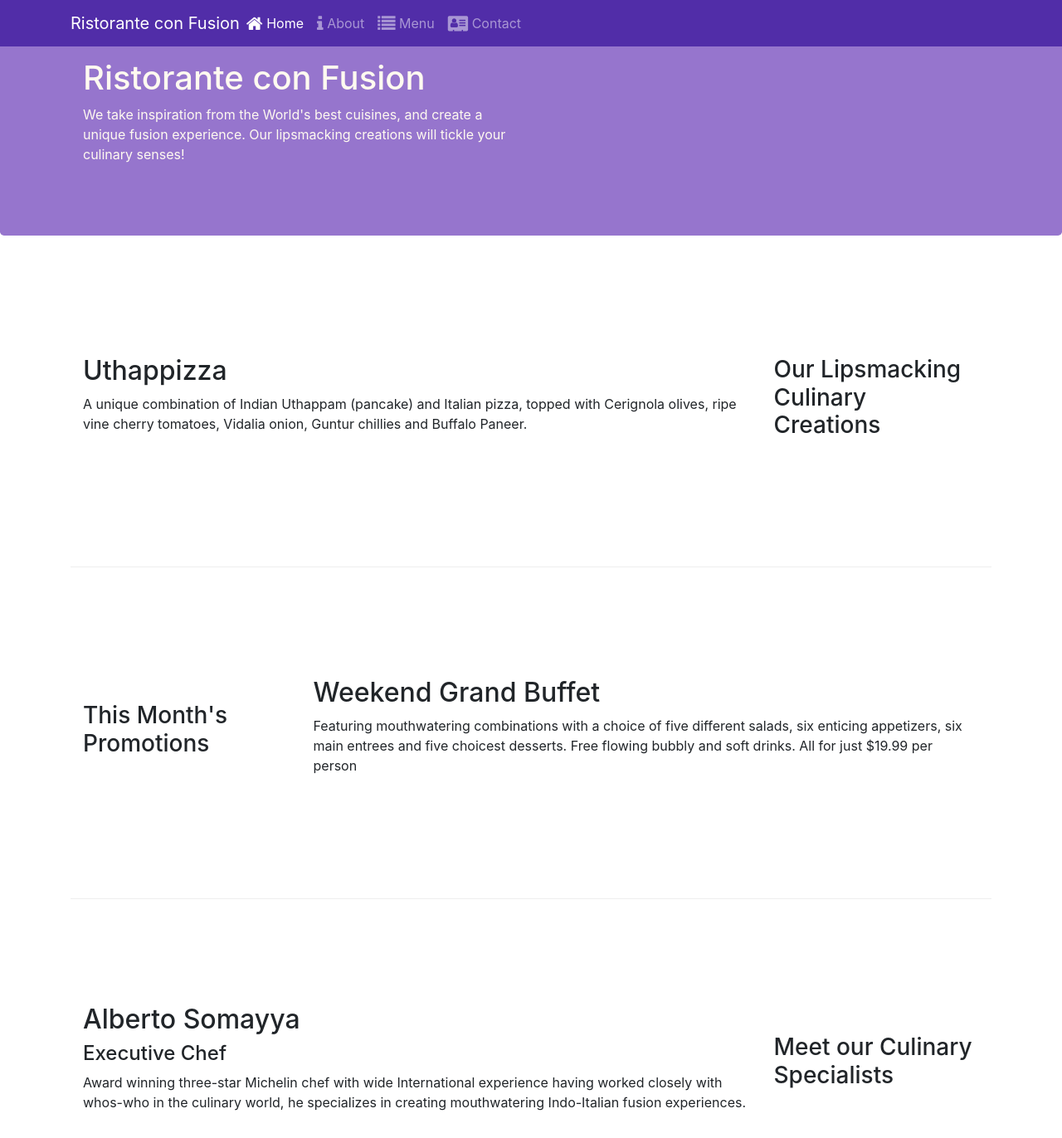
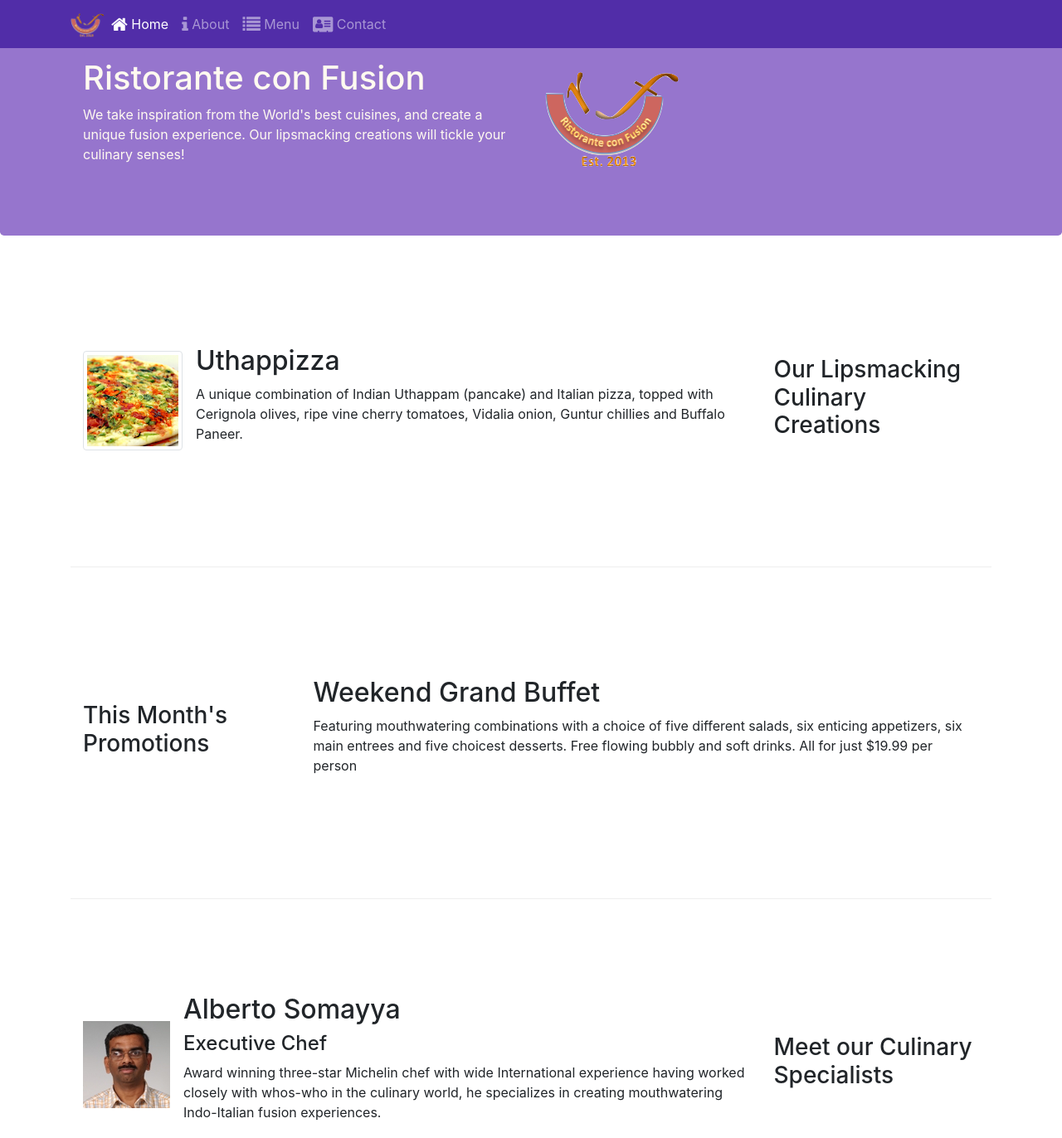
Before and after one commit to basharssalman/conFusion, a website: page index.html in a window 1280 px wide. Shown: the top 1372 px of the page at 83% size. Drawn offline with nearby package versions, Linux system fonts and the light colour scheme.

Commit message:
images and media

```diff
--- a/index.html
+++ b/index.html
@@ -22,7 +22,7 @@
             <button class="navbar-toggler" type="button" data-toggle="collapse" data-target="#Navbar">
                 <span class="navbar-toggler-icon"></span>
             </button>
-            <a class="navbar-brand mr-auto" href="#">Ristorante con Fusion</a>
+            <a class="navbar-brand mr-auto" href="#"><img src="img/logo.png" height="30" width="41"></a>
             <div class="collapse navbar-collapse" id="Navbar">
                 <ul class="navbar-nav mr-auto">
                     <li class="nav-item active"><a class="nav-link" href="#"><span class="fa fa-home fa-lg"></span> Home</a></li>
@@ -41,7 +41,8 @@
                     <h1>Ristorante con Fusion</h1>
                     <p>We take inspiration from the World's best cuisines, and create a unique fusion experience. Our lipsmacking creations will tickle your culinary senses!</p>
                 </div>
-                <div class="col-12 col-sm">
+                <div class="col-12 col-sm align-self-center">
+                    <img src="./img/logo.png" class="img-fluid">
                 </div>
             </div>
         </div>
@@ -53,8 +54,14 @@
                 <h3>Our Lipsmacking Culinary Creations</h3>
             </div>
             <div class="col col-sm order-sm-first col-md">
-                <h2>Uthappizza</h2>
-                <p>A unique combination of Indian Uthappam (pancake) and Italian pizza, topped with Cerignola olives, ripe vine cherry tomatoes, Vidalia onion, Guntur chillies and Buffalo Paneer.</p>
+                <div class="media">
+                    <img class="d-flex mr-3 img-thumbnail align-self-center"
+                    src="img/uthappizza.png" alt="uthappizza">
+                        <div class="media-body">
+                            <h2 class="mt-0">Uthappizza</h2>
+                            <p>A unique combination of Indian Uthappam (pancake) and Italian pizza, topped with Cerignola olives, ripe vine cherry tomatoes, Vidalia onion, Guntur chillies and Buffalo Paneer.</p>
+                        </div>
+                </div>
             </div>
         </div>
 
@@ -74,9 +81,15 @@
                 <h3>Meet our Culinary Specialists</h3>
             </div>
             <div class="col col-sm order-sm-first col-md">
-                <h2>Alberto Somayya</h2>
-                <h4>Executive Chef</h4>
-                <p>Award winning three-star Michelin chef with wide International experience having worked closely with whos-who in the culinary world, he specializes in creating mouthwatering Indo-Italian fusion experiences. </p>
+                <div class="media">
+                    <img class="d-flex mr-3 align-self-center"
+                         src="img/alberto.png" alt="alberto">
+                    <div class="media-body">
+                        <h2 class="mt-0">Alberto Somayya</h2>
+                        <h4>Executive Chef</h4>
+                        <p>Award winning three-star Michelin chef with wide International experience having worked closely with whos-who in the culinary world, he specializes in creating mouthwatering Indo-Italian fusion experiences. </p>
+                    </div>
+                </div>
             </div>
         </div>
     </div>
```
Also changed, not shown: aboutus.html (+3 -2 lines), contactus.html (+7 -6 lines), img/alberto.png (added), img/buffet.png (added), img/logo.png (added), img/uthappizza.png (added), 1 other file.
